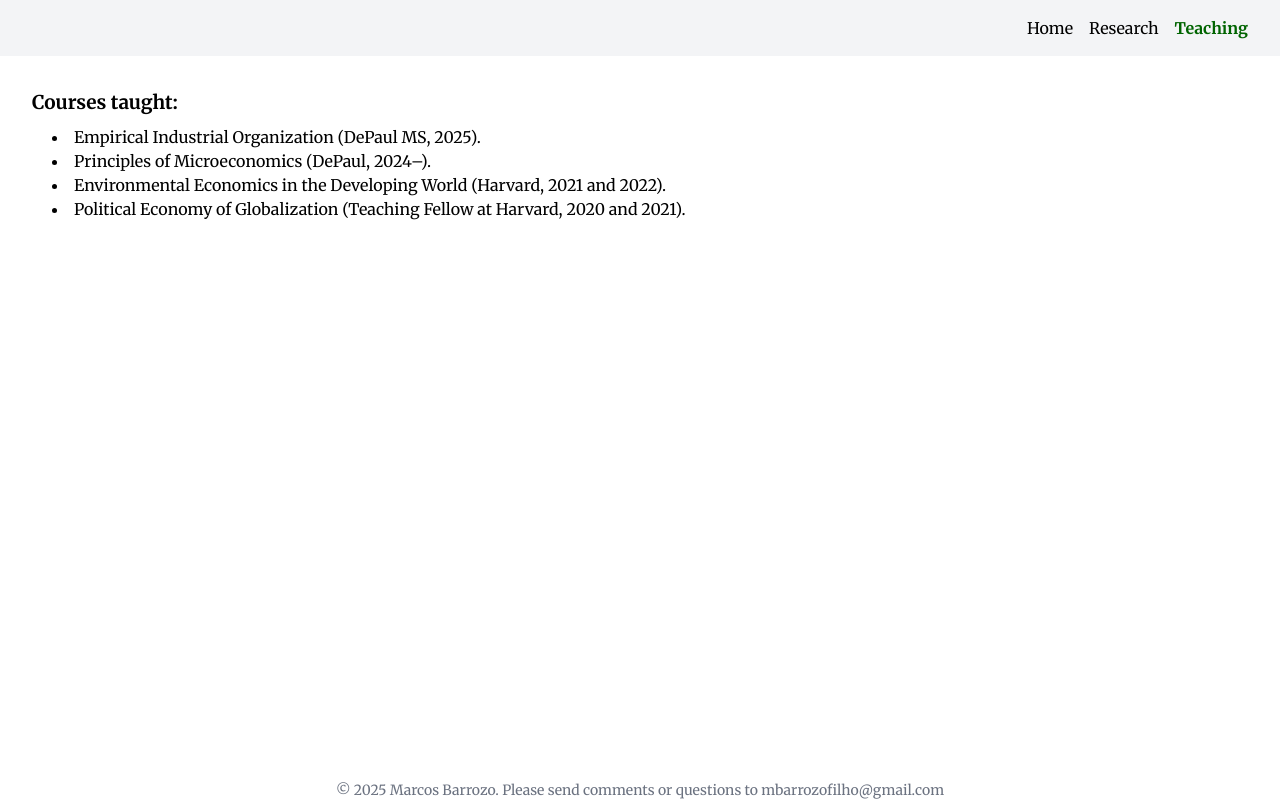
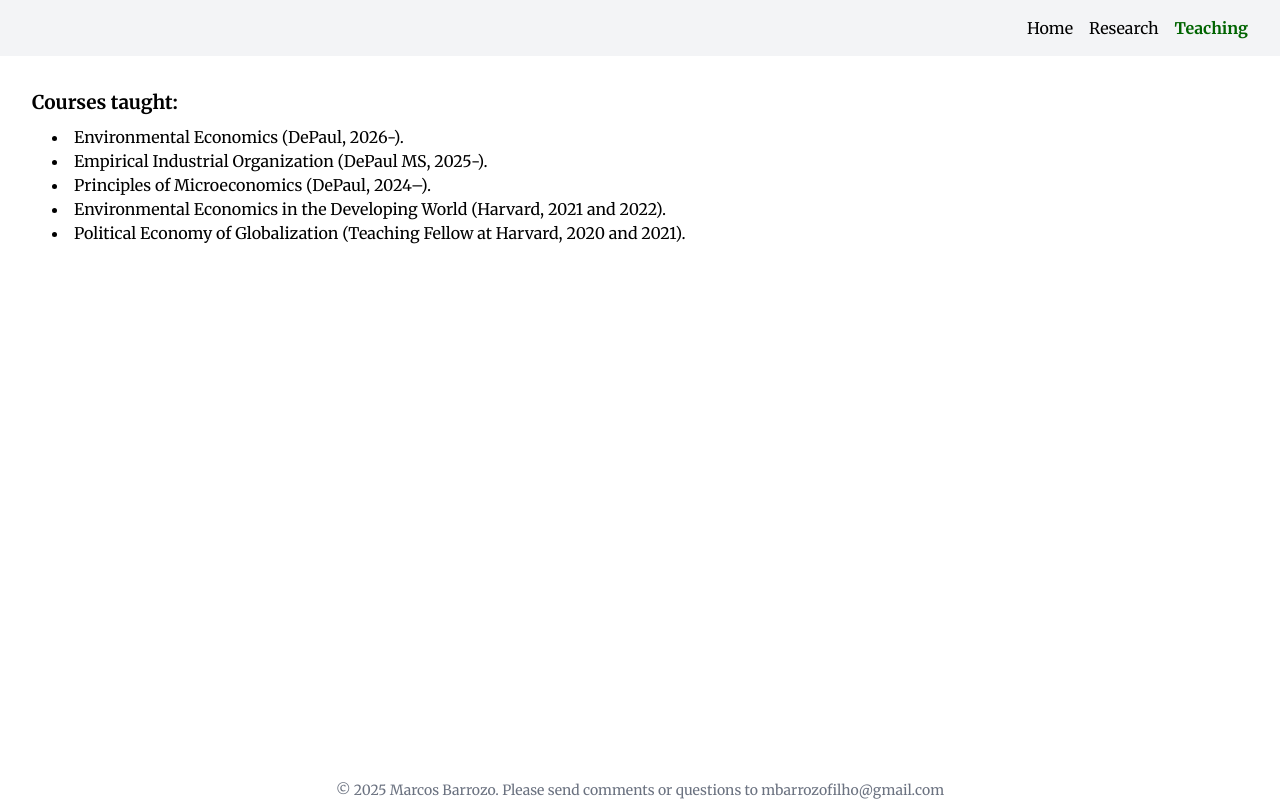
Before and after one commit to ahmadhassaan11/academic-website, a React (Create React App) app: page /teaching in a window 1280 px wide. Built offline with nearby package versions, Linux system fonts and the light colour scheme.

Commit message:
Update Teaching.jsx

```diff
--- a/src/pages/Teaching.jsx
+++ b/src/pages/Teaching.jsx
@@ -7,7 +7,8 @@ const Teaching = () => {
       <section className="mb-8">
         <h2 className="text-[19px] font-bold mb-2">Courses taught:</h2>
         <ul className="list-disc list-inside ml-5">
-          <li>Empirical Industrial Organization (DePaul MS, 2025).</li>
+          <li>Environmental Economics (DePaul, 2026-).</li>
+          <li>Empirical Industrial Organization (DePaul MS, 2025-).</li>
           <li>Principles of Microeconomics (DePaul, 2024–).</li>
           <li>Environmental Economics in the Developing World (Harvard, 2021 and 2022).</li>
           <li>Political Economy of Globalization (Teaching Fellow at Harvard, 2020 and 2021).</li>
```
